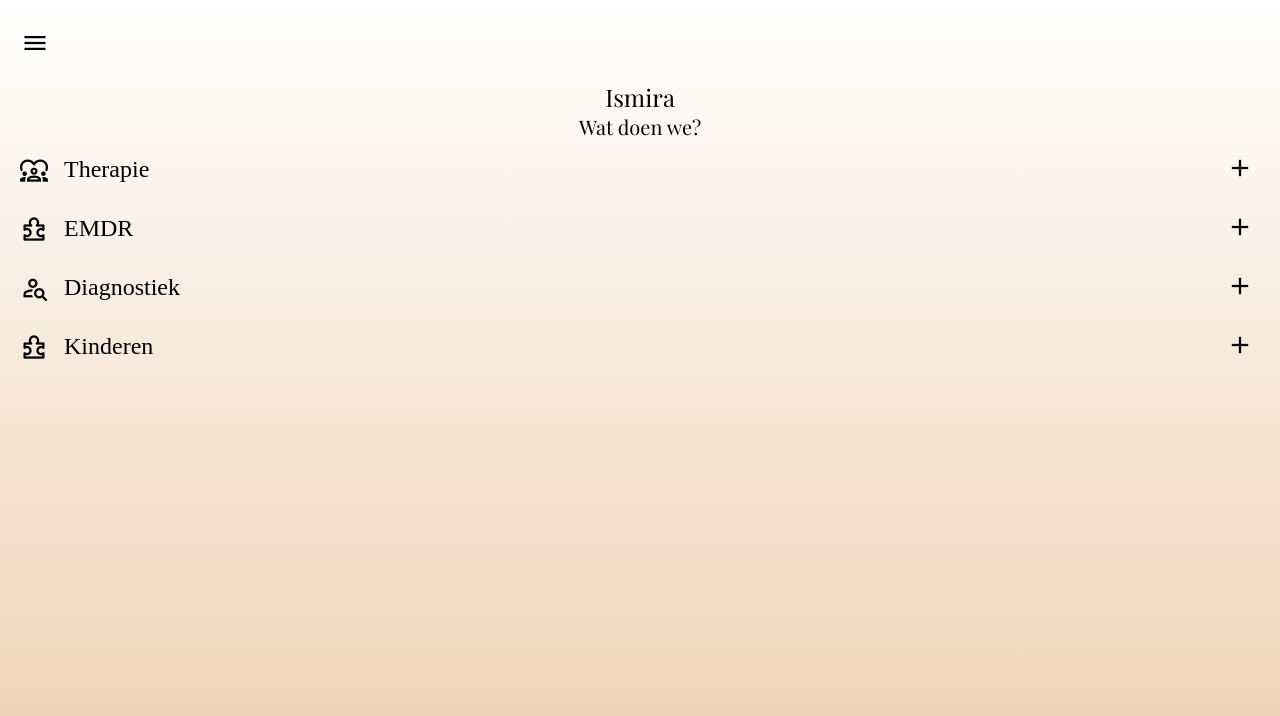
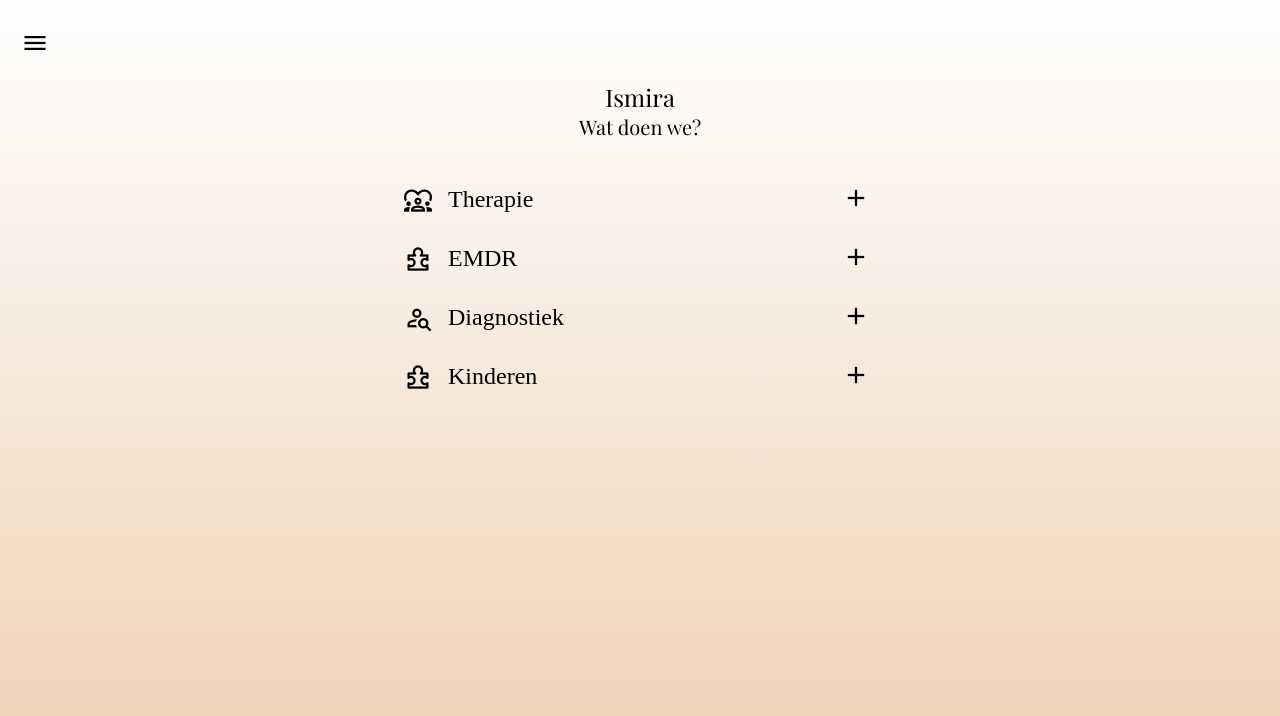
Before and after one commit to TurgutKursun/ismira, a SvelteKit app: page /wat-doen-we in a window 1280 px wide. Shown: the top 716 px of the page. Built offline with nearby package versions, Linux system fonts and the light colour scheme.

Commit message:
response wat-doen-we

```diff
--- a/src/routes/wat-doen-we/+page.svelte
+++ b/src/routes/wat-doen-we/+page.svelte
@@ -4,12 +4,21 @@
 </script>
 
 <style>
-
+    @media(min-width: 512px) {
+        .accordions {
+            width: 40%;
+            display: flex;
+            flex-direction: column;
+            margin: 0 auto;
+            margin-top: 30px
+        }
+    }
 </style>
 
 <Heading headingOne="Ismira" headingTwo="Wat doen we?"/>
 
-<Accordion
+<div class="accordions">
+    <Accordion
     icon="diversity_1"
     title="Therapie"
     text="We bieden begeleiding bij psychische moeilijkheden en persoonlijke groei. Samen werken we aan meer welzijn. <br/> <br/> Voor therapie kan u terecht bij:"
@@ -22,7 +31,7 @@
         }]}
         />
 
-<Accordion
+    <Accordion
     icon="toys_and_games"
     title="EMDR"
     text="Met EMDR helpen we bij het verwerken van trauma en ingrijpende ervaringen. Met gerichte technieken verminderen we de emotionele impact van herinneringen. <br/> <br/> Voor EMDR kan u terecht bij:"
@@ -35,7 +44,7 @@
         }]}
     />
 
-<Accordion
+    <Accordion
     icon="person_search"
     title="Diagnostiek"
     text="We voeren psychologische onderzoeken uit om inzicht te krijgen in klachten en sterktes. Dit helpt om de juiste ondersteuning en begeleiding te bieden. <br/> <br/> Voor diagnostiek kan u terecht bij:"
@@ -48,7 +57,7 @@
         }]}
     />
 
-<Accordion
+    <Accordion
     icon="toys_and_games"
     title="Kinderen"
     text="We ondersteunen kinderen bij emotionele en gedragsmatige uitdagingen. We streven naar een veilige omgeving waarin ze zich optimaal kunnen ontwikkelen. <br/> <br/> Voor begeleiding van kinderen kan u terecht bij:"
@@ -60,3 +69,4 @@
             lastName: "Zerrouk"
         }]}
     />
+</div>
```
